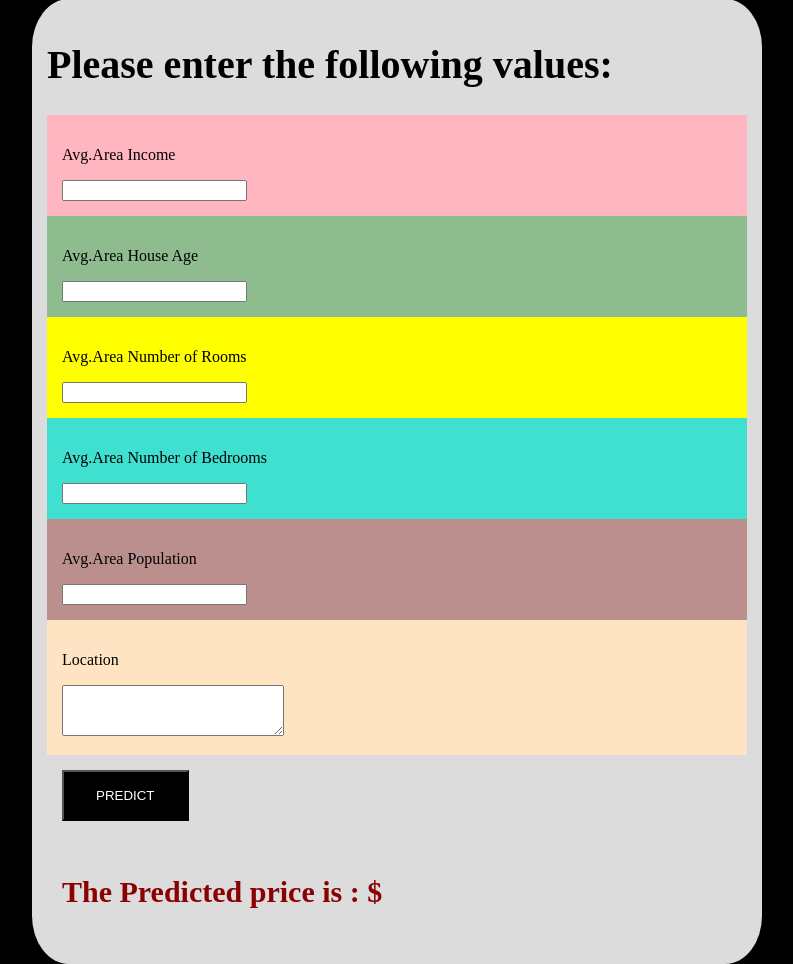
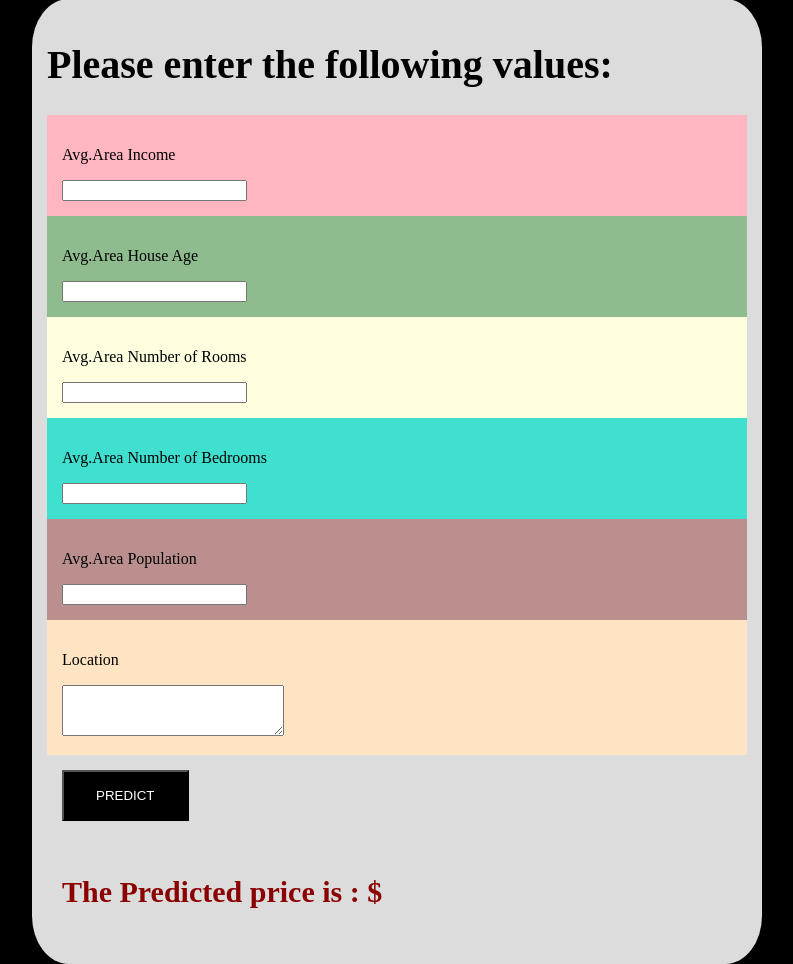
Before and after one commit to namantuli18/HousePricePrediction, a Django app: page /predict/ in a window 1280 px wide. Shown: the part 129-1093 px from the top of the page, without its empty margins (386-1179 px from the left). Run offline with Django 5.2, Linux system fonts and the light colour scheme; parts of the project's set-up code (start-up, migrations or seed data) failed here and were passed over.

Commit message:
initial commit

```diff
--- a/app1/static/app1/css/style_2.css
+++ b/app1/static/app1/css/style_2.css
@@ -20,7 +20,7 @@ body
 }
 .col-sm-3
 {
-   background-color:Yellow;
+   background-color:LightYellow;
 }
 .col-sm-4
 {
--- a/app1/views.py
+++ b/app1/views.py
@@ -1,9 +1,4 @@
 from django.shortcuts import render
-
-import numpy as np
-import joblib
-model = joblib.load(r"C:\PythonProject\HousePricePrediction\app1\models.sav")
-
 
 def home(request):
     return render(request,'app1/home.html')
@@ -14,6 +9,10 @@ def predict(request):
 def result(request):
 
     if request.method =='POST':
+
+        import numpy as np
+        import joblib
+        model = joblib.load(r"C:\PythonProject\HousePricePrediction\app1\models.z")
 
         var1 = float(request.POST['n1'])
         var2 = float(request.POST['n2'])
```
Also changed, not shown: 2 other files.
